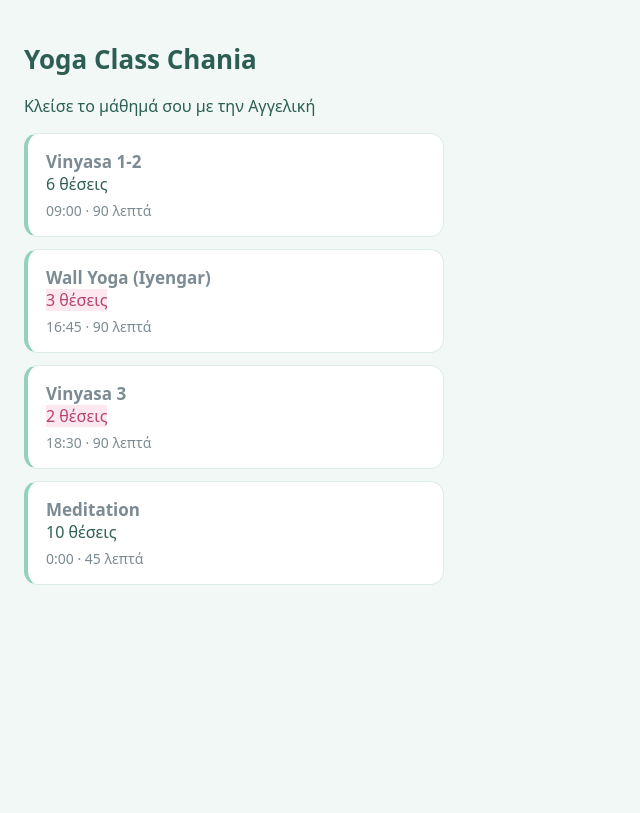
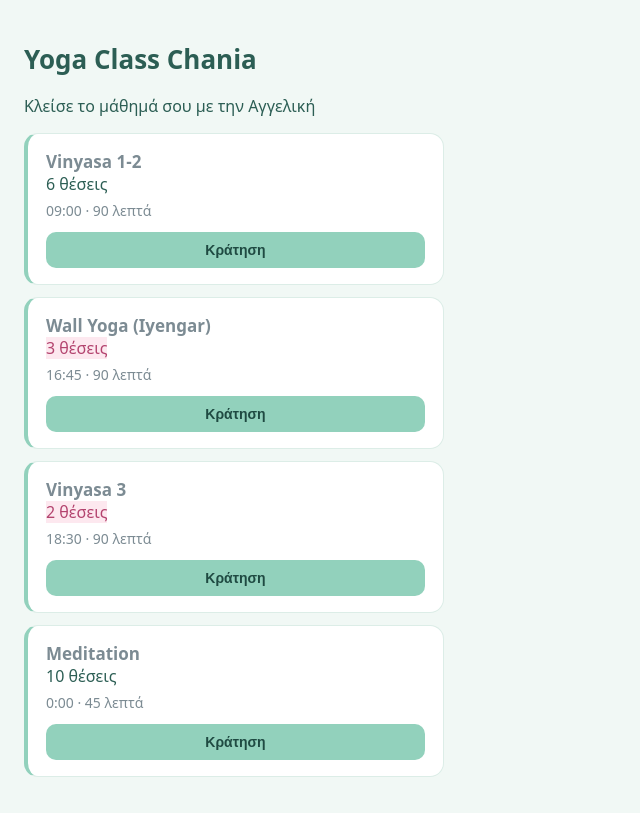
Before and after one commit to angelsunday/yoga-app, a React (Vite) app: page / in a window 1280 px wide. Shown: the whole page, without its empty margins (0-640 px from the left). Built offline with nearby package versions, Linux system fonts and the light colour scheme.

Commit message:
Booking function with state and spot reducing

```diff
--- a/src/App.css
+++ b/src/App.css
@@ -29,3 +29,22 @@ h1 {
   background: #fde8ef;
   color: #b3436e;
 }
+
+.book-btn {
+  margin-top: 12px;
+  width: 100%;
+  padding: 10px;
+  border: none;
+  border-radius: 10px;
+  background: #92d1bc;
+  color: #1f4a42;
+  font-size: 14px;
+  font-weight: 600;
+  cursor: pointer;
+}
+
+.book-btn:disabled {
+  background: #e4e9e8;
+  color: #9aa5a3;
+  cursor: not-allowed;
+}
--- a/src/App.jsx
+++ b/src/App.jsx
@@ -1,20 +1,32 @@
 import './App.css'
 import ClassCard from './ClassCard'
+import { useState } from 'react'
 
 function App() {
-  const classes = [
+  const [classes, setClasses]  = useState( [
     { id: 1, name: "Vinyasa 1-2", time: "09:00 · 90 λεπτά", spots: 6 },
     { id: 2, name: "Wall  Yoga (Iyengar)", time: "16:45 · 90 λεπτά", spots: 3 },
     { id: 3, name: "Vinyasa 3", time: "18:30 · 90 λεπτά", spots: 2  },
     { id: 4, name: "Meditation", time: "0:00 · 45 λεπτά", spots: 10 },
-  ]
+  ])
+
+  function handleBook(id) {
+    setClasses(
+      classes.map((c) => c.id === id && c.spots > 0 ? { ...c, spots: c.spots - 1 } : c)
+    )
+  }
 
   return (
     <div>
       <h1>Yoga Class Chania</h1>
       <p>Κλείσε το μάθημά σου με την Αγγελική</p>
       {classes.map((c) => (
-        <ClassCard key={c.id} name={c.name} time={c.time} spots={c.spots} />
+        <ClassCard
+        key={c.id}
+        name={c.name}
+        time={c.time}
+        spots={c.spots}
+        onBook={() => handleBook(c.id)}/>
       ))}
     </div>
   )
--- a/src/ClassCard.jsx
+++ b/src/ClassCard.jsx
@@ -1,12 +1,16 @@
 function ClassCard(props) {
     const isLow = props.spots <= 3
+    const isFull = props.spots === 0
+
     return (
         <div className="card">
             <div className="card-top">
                 <h3 className="card-name">{props.name}</h3>
-                <span className={isLow ? 'badge badge-low' : 'badge'}>{props.spots} θέσεις</span>
+                <span className={isLow ? 'badge badge-low' : 'badge'}>{isFull ? 'Γεμάτο' : `${props.spots} θέσεις`}</span>
             </div>
             <p className="card-meta">{props.time}</p>
+            <button className="book-btn" onClick={props.onBook} disabled={isFull}>{isFull ? 'Δεν υπάρχουν θέσεις' : 'Κράτηση'}
+            </button>
         </div>
     )
 }
```
